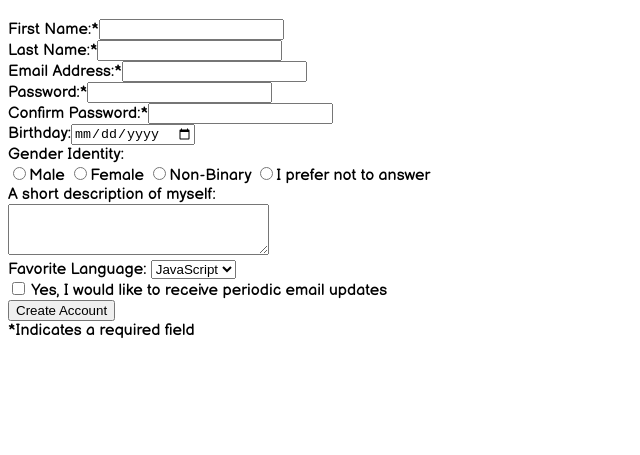
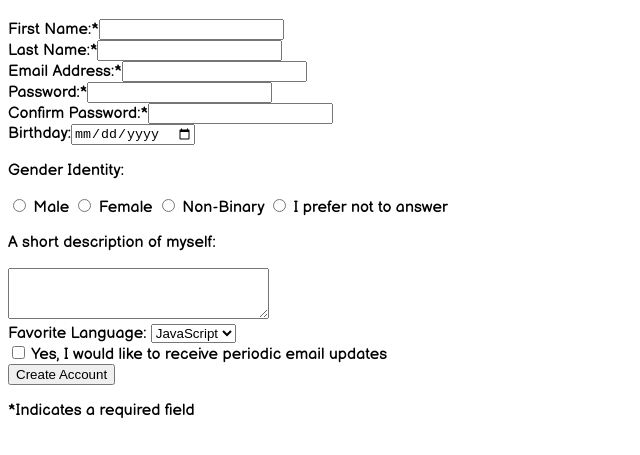
Before and after one commit to os-herrera/Coding_Dojo, a plain HTML site: page dojo_assignments/web_fundamentals/html/registration_form/index.html in a window 1280 px wide. Shown: the part 63-518 px from the top of the page, without its empty margins (0-640 px from the left). Drawn offline with Linux system fonts and the light colour scheme.

Commit message:
initial commit

```diff
--- a/dojo_assignments/web_fundamentals/html/registration_form/index.html
+++ b/dojo_assignments/web_fundamentals/html/registration_form/index.html
@@ -13,52 +13,58 @@
     </style>
 </head>
 <body>
-    <!-- Heading -->
+    <form>
         <h1>Registration Form</h1>
-    <!-- Contact Info -->
         <div>
-        <label for="name">First Name:*</label><input type="text" id="name" name="first_name">
-        <br>
-        <label for="name">Last Name:*</label><input type="text" id="name" name="last_name">
-        <br>
-        <label for="email">Email Address:*</label><input type="text" id="email" name="email_address">
+            <label for="name">First Name:*</label><input name="first_name">
         </div>
-    <!-- password -->
         <div>
-        <label for="password">Password:*</label><input type="password" name="password" id="password">
-        <br>
-        <label for="password">Confirm Password:*</label><input type="password" name="confirm_password" id="password">
+            <label for="name">Last Name:*</label><input type="text" name="last_name">
         </div>
-    <!-- Birthday and Gender Identity -->
         <div>
-        <label for="date">Birthday:</label><input type="date" name="birthday" id="date">
-        <br>
-        <label for="radio">Gender Identity:</label>
-        <br>
-        <input type="radio" name="gender" id="male"><label for="radio">Male</label>
-        <input type="radio" name="gender" id="female"><label for="radio">Female</label>
-        <input type="radio" name="gender" id="non_binary"><label for="radio">Non-Binary</label>
-        <input type="radio" name="gender" id="i_prefer_not_to_answer"><label for="radio">I prefer not to answer</label>
+            <label for="email">Email Address:*</label><input type="text" name="email_address">
         </div>
-    <!-- Description and Favorite Language -->
         <div>
-        <label for="text">A short description of myself:</label>
-        <br>
-        <textarea name="" id="" cols="30" rows="3"></textarea>
-        <br>
+            <label for="password">Password:*</label><input type="password" name="password">
+        </div>
+        <div>
+            <label for="password">Confirm Password:*</label><input type="password" name="confirm_password">
+        </div>
+        <div>
+            <label>Birthday:</label><input type="date" name="birthday">
+        </div>
+        <div>
+            <p>Gender Identity:</p>
+            <input type="radio" name="gender" value="Male" id="male">
+            <label for="male">Male</label>
+            <input type="radio" name="gender" value="Female" id="female">
+            <label for="female">Female</label>
+            <input type="radio" name="gender" value="Non-Binary" id="nb">
+            <label for="nb">Non-Binary</label>
+            <input type="radio" name="gender" value="I prefer not to answer" id="not">
+            <label for="not">I prefer not to answer</label>
+        </div>
+        <div>
+            <p>A short description of myself:</p>
+            <textarea name="description" cols="30" rows="3"></textarea>
+        </div>
+        <div>
             <label>Favorite Language:</label>
             <select name="language">
                 <option>JavaScript</option>
+                <option>CSS</option>
+                <option>HTML</option>
+                <option>Python</option>
             </select>
         </div>
-    <!-- Agree and Create Account -->
         <div>
             <input type="checkbox" name="accept" id="accept">
             <label for="accept">Yes, I would like to receive periodic email updates</label>
-        <br>
+        </div>
+        <div>
             <input type="submit" value="Create Account">
-        <br>
-        <label>*Indicates a required field</label>
         </div>
+        <p>*Indicates a required field</p>
+    </form>
 </body>
 </html>
```
Lines whose indentation alone changed are shown as unchanged.
